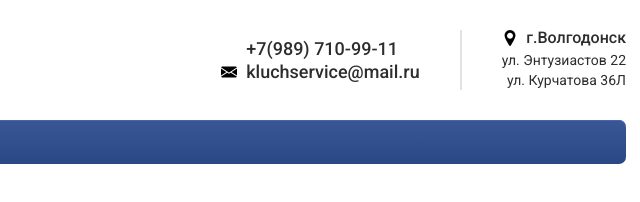
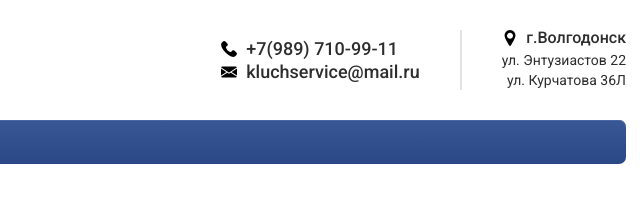
Before and after one commit to Bogdanzdv/keyservice, a plain HTML site: page index.html in a window 1280 px wide. Shown: the full height of the page, 599-1239 px from the left. Drawn offline with nearby package versions, Linux system fonts and the light colour scheme; the site is published under a folder, as on GitHub Pages, so addresses that start at the root find nothing; a script that the page names is missing.

Commit message:
Update style.css

```diff
--- a/css/style.css
+++ b/css/style.css
@@ -907,7 +907,7 @@ body.ie .ibg img {
 	margin-bottom: 5px;
 }
 .info-contacts .phone {
-	background: url("/img/icons/phone.png") 0 no-repeat;
+	background: url("../img/icons/phone.png") 0 no-repeat;
 	padding-left: 25px;
 	text-decoration: none;
 	color: rgba(34, 34, 34, 0.95);
```
